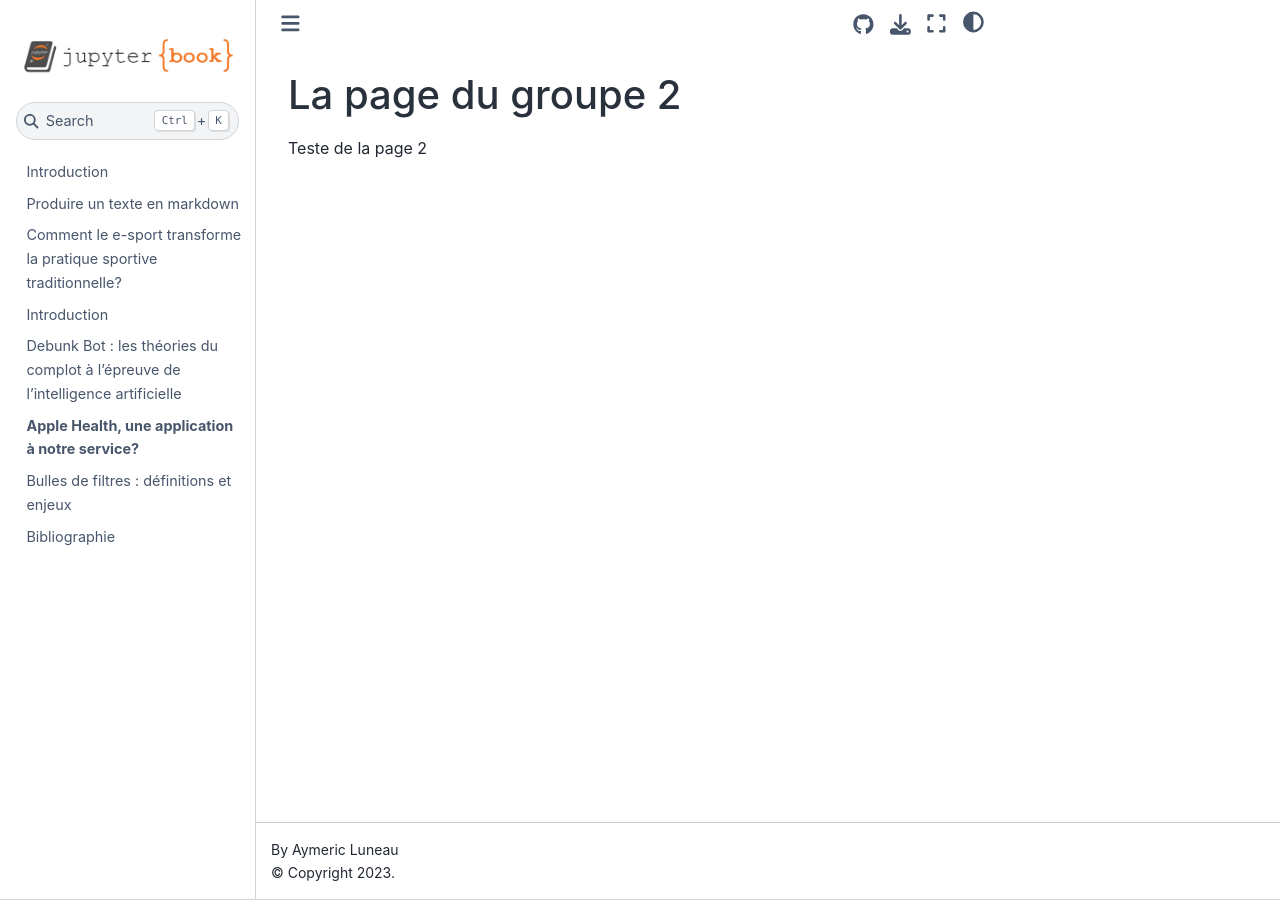
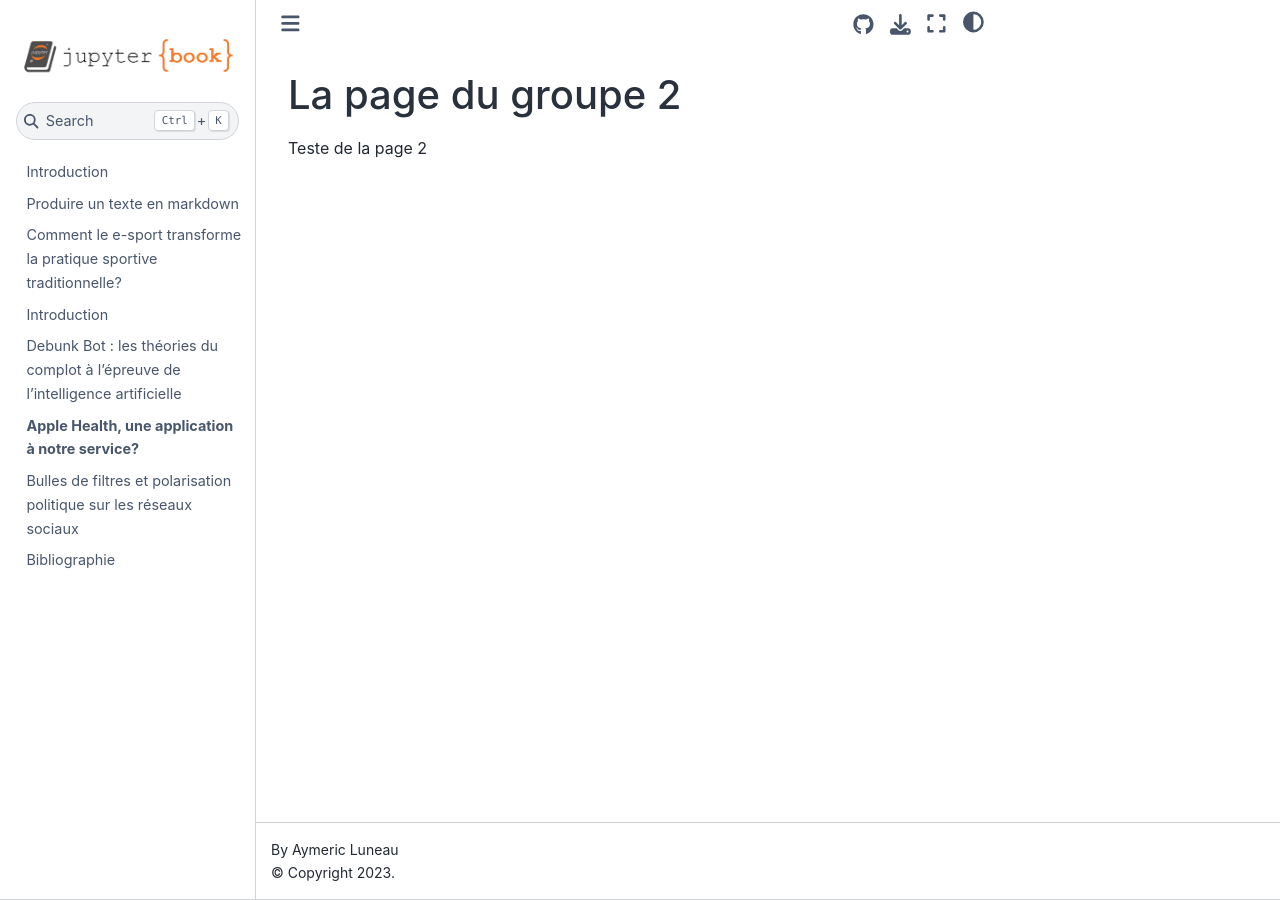
Before and after one commit to luneauaymeric/digital_culture_collective_page_g6, a Jupyter Book: the page built from groupe2.md, in a window 1280 px wide. Built offline with Jupyter Book 1.0.4 settings and Sphinx 7.4.7 and the Sphinx Book theme 1.1.4, drawn with Linux system fonts in a browser that asks for light colours.

Commit message:
bubbles/bulles_de_filtre.md updated from https://stackedit.io/

```diff
--- a/bubbles/bulles_de_filtre.md
+++ b/bubbles/bulles_de_filtre.md
@@ -1,4 +1,6 @@
-# Bulles de filtres : définitions et enjeux
+# Bulles de filtres et polarisation politique sur les réseaux sociaux
+Introduction
++ image
 ## Entretiens avec des étudiant . es
 <img src="https://www.informatique-mania.com/wp-content/uploads/2020/12/Burbuja-Filtro.jpg" alt="drawing" width="350"/>
 
```
Also changed, not shown: other parts of bubbles/bulles_de_filtre.md (+2 -1 lines).
